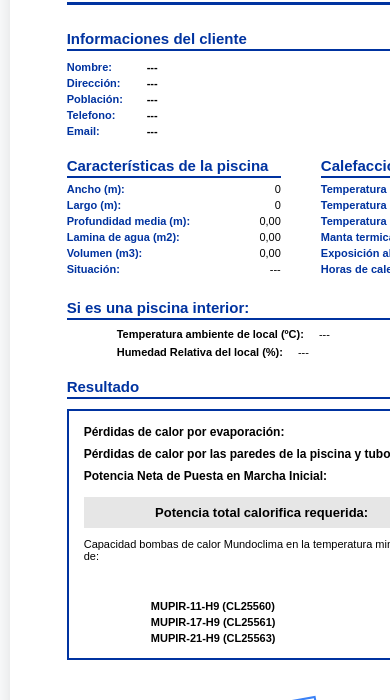
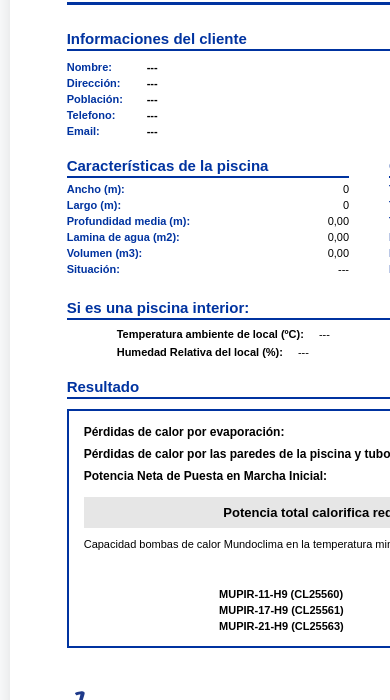
Before and after one commit to juankubrusly-creator/calculadora-bombas-calor-piscina, a plain HTML site: page index.html in a window 390 px wide. Shown: the part 1300-2000 px from the top of the page. Drawn offline with Linux system fonts and the light colour scheme.

Commit message:
Update index.html

```diff
--- a/index.html
+++ b/index.html
@@ -4,7 +4,9 @@
     <meta charset="UTF-8">
     <meta name="viewport" content="width=device-width, initial-scale=1.0">
     <title>Cálculo Bomba de Calor - MundoClima</title>
+    <!-- Librería para PDF -->
     <script src="https://cdnjs.cloudflare.com/ajax/libs/html2pdf.js/0.10.1/html2pdf.bundle.min.js"></script>
+    <!-- Fuente para la firma -->
     <link href="https://fonts.googleapis.com/css2?family=Caveat:wght@600&display=swap" rel="stylesheet">
     <style>
         body {
@@ -12,6 +14,7 @@
             margin: 0;
             background-color: #f8f9fa;
             color: #333;
+            overflow-x: hidden; /* Evita que la web baile hacia los lados en móvil */
         }
 
         /* ----- ZONA DE ENTRADA (NO SE IMPRIME) ----- */
@@ -21,6 +24,8 @@
             border-bottom: 4px solid #0033a0;
             box-shadow: 0 4px 10px rgba(0,0,0,0.08);
             margin-bottom: 30px;
+            width: 100%;
+            box-sizing: border-box; /* Mantiene el ancho controlado */
         }
 
         .main-title {
@@ -70,6 +75,7 @@
             font-family: Arial, sans-serif;
             border-radius: 3px;
             box-sizing: border-box;
+            width: 100%;
         }
 
         .form-group input:focus, .form-group select:focus {
@@ -98,12 +104,15 @@
             display: flex;
             justify-content: center;
             margin-bottom: 40px;
+            width: 100%;
+            overflow-x: auto; /* Permite scroll horizontal fluido */
+            -webkit-overflow-scrolling: touch;
         }
 
         #informe-print {
             background: white;
-            /* Ancho fijo para A4 perfecto */
             width: 190mm;
+            min-width: 190mm; /* Evita que el móvil aplaste el A4 */
             min-height: 277mm;
             padding: 10mm 15mm;
             box-sizing: border-box;
@@ -111,6 +120,7 @@
             color: #000;
             font-size: 12px;
             position: relative;
+            flex-shrink: 0; /* Clave para mantener proporciones en móvil */
         }
 
         /* ----- CABECERA DEL REPORTE ----- */
@@ -124,7 +134,7 @@
         }
 
         .header-logo {
-            max-height: 55px; /* Altura ideal para el logo */
+            max-height: 55px;
             width: auto;
             object-fit: contain;
         }
@@ -315,30 +325,28 @@
             }
             .report-wrapper {
                 justify-content: flex-start;
-                overflow-x: auto; /* Permite deslizar horizontalmente la hoja A4 */
-                -webkit-overflow-scrolling: touch;
-                padding-bottom: 20px;
-            }
-            #informe-print {
-                margin: 0 10px; /* Margen para que no toque el borde del móvil */
+                padding: 0 10px 20px 10px;
             }
         }
     </style>
 </head>
 <body>
 
+    <!-- CONTROLES DE ENTRADA -->
     <div class="input-section" data-html2canvas-ignore>
         <h1 class="main-title">PROGRAMA DE CÁLCULO DE BOMBAS DE CALOR PARA PISCINAS</h1>
         <p class="subtitle">Dimensionamiento Térmico &copy; Juan Cabanelas</p>
 
         <form id="calc-form" onsubmit="event.preventDefault(); descargarPDF();">
             <div class="form-grid">
+                <!-- Fila 1 -->
                 <div class="form-group"><label>Nombre Cliente:</label><input type="text" id="in-nombre" required oninput="calcular()"></div>
                 <div class="form-group"><label>Dirección:</label><input type="text" id="in-dir" required oninput="calcular()"></div>
                 <div class="form-group"><label>Población:</label><input type="text" id="in-pob" required oninput="calcular()"></div>
                 <div class="form-group"><label>Teléfono:</label><input type="text" id="in-tel" required oninput="calcular()"></div>
                 <div class="form-group"><label>Email:</label><input type="email" id="in-email" required oninput="calcular()"></div>
 
+                <!-- Fila 2 -->
                 <div class="form-group"><label>Ancho (m):</label><input type="number" id="in-ancho" step="0.1" required oninput="calcular()"></div>
                 <div class="form-group"><label>Largo (m):</label><input type="number" id="in-largo" step="0.1" required oninput="calcular()"></div>
                 <div class="form-group"><label>Profundidad (m):</label><input type="number" id="in-prof" step="0.1" required oninput="calcular()"></div>
@@ -352,6 +360,7 @@
                 </div>
                 <div class="form-group"><label>Temp. Objetivo (°C):</label><input type="number" id="in-tobj" required oninput="calcular()"></div>
 
+                <!-- Fila 3 -->
                 <div class="form-group"><label>Temp. Mínima Ext (°C):</label><input type="number" id="in-tminext" required oninput="calcular()"></div>
                 <div class="form-group"><label>Temp. Inicial Agua (°C):</label><input type="number" id="in-tinicial" required oninput="calcular()"></div>
                 <div class="form-group">
@@ -371,6 +380,7 @@
                 </div>
                 <div class="form-group"><label>Horas calentamiento:</label><input type="number" id="in-horas" required oninput="calcular()"></div>
 
+                <!-- Fila 4 (Variables de Piscina Interior) -->
                 <div class="form-group" id="grp-tlocal" style="display: none;">
                     <label>Temp. Local Interior (°C):</label>
                     <input type="number" id="in-tlocal" oninput="calcular()">
@@ -385,9 +395,11 @@
         </form>
     </div>
 
+    <!-- REPORTE VISUAL (TAMAÑO A4) -->
     <div class="report-wrapper">
         <div id="informe-print">
 
+            <!-- CABECERA CORPORATIVA CON LOGO SALVADOR ESCODA -->
             <div class="header-container">
                 <img src="https://www.salvadorescoda.com/wp-content/uploads/2025/12/logo_salvador.png" id="img-cabecera" class="header-logo" alt="Salvador Escoda S.A." onerror="this.src='https://via.placeholder.com/250x60/FFFFFF/0033a0?text=SALVADOR+ESCODA'">
 
@@ -479,6 +491,7 @@
 
             <div class="footer-stamps">
                 <div class="signature">
+                    <!-- Firma con fuente tipográfica imitando bolígrafo -->
                     <div class="signature-img">Juan Cabanelas</div>
                     <div style="border-top: 1px solid #000; padding-top: 4px;">
                         <strong>Juan Cabanelas Kubrusly</strong><br>
@@ -489,6 +502,7 @@
 
                 <div class="stamp-container">
                     <div class="stamp">
+                        <!-- Sello S.A.U. -->
                         <div class="stamp-title">SALVADOR ESCODA S.A.U.</div>
                         <div class="stamp-sub">Nàpols, 249 pl.1 - 08013 Barcelona<br>Tel. 93 446 27 80</div>
                     </div>
```
